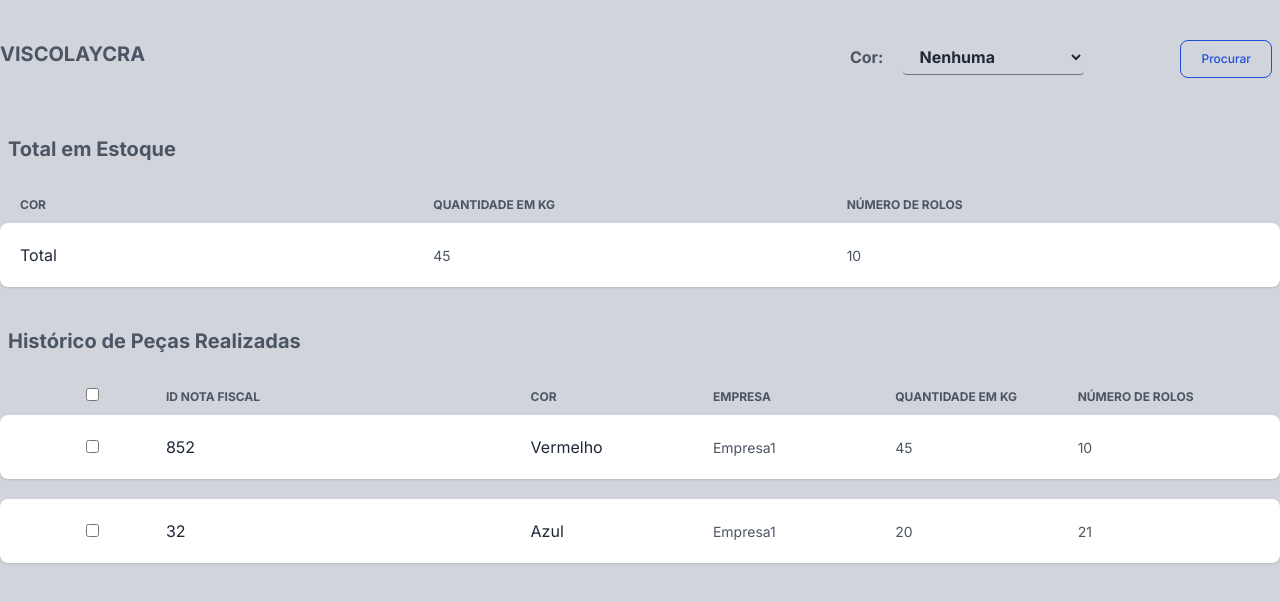
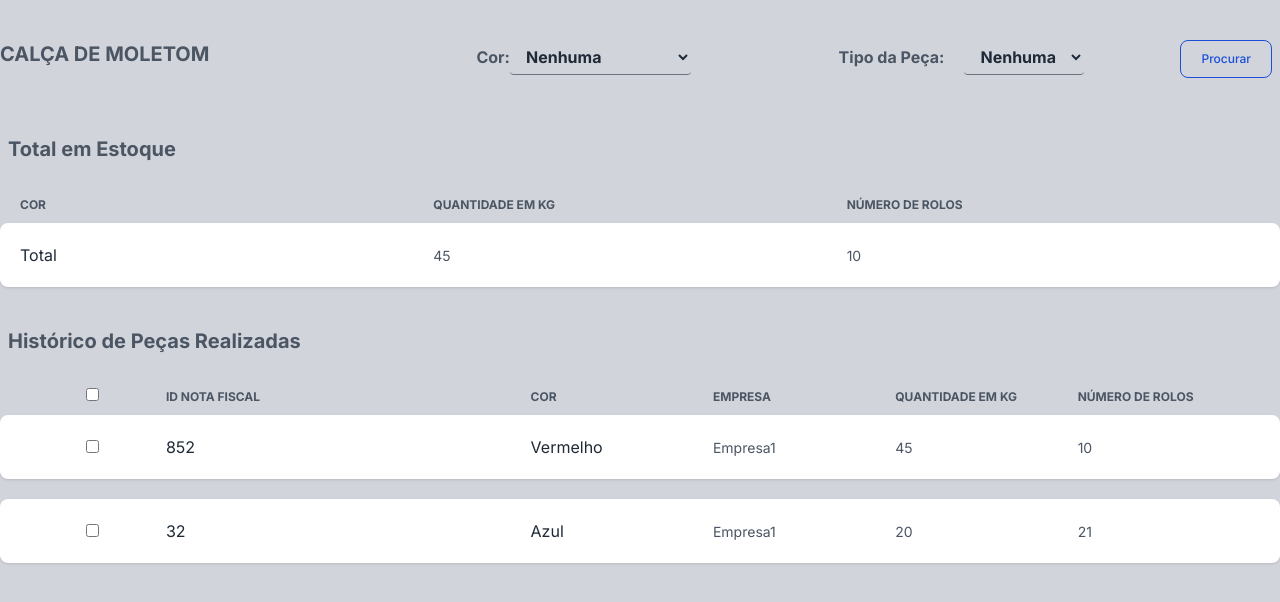
Before and after one commit to LucianoSchwalm/flater-controle-estoque, a Next.js app: page /peca/estoque/1 in a window 1280 px wide. Shown: the top 602 px of the page. Built offline with nearby package versions, Linux system fonts and the light colour scheme.

Commit message:
feat: fixing cloth in and stock pages

```diff
--- a/src/app/peca/cadastro/page.tsx
+++ b/src/app/peca/cadastro/page.tsx
@@ -297,7 +297,7 @@ export default function CadastroPeca() {
                   </button>
                </div>
             </div>
-            <div className="w-full mx-auto flex justify-center">
+            <div className="w-full mx-auto flex justify-center pb-10">
                <input
                   className="shadow-lg mt-3 pt-3 pb-3 w-1/4 text-white bg-indigo-500
                   hover:bg-indigo-400 rounded-full cursor-pointer"
--- a/src/app/peca/estoque/[id]/page.tsx
+++ b/src/app/peca/estoque/[id]/page.tsx
@@ -7,13 +7,11 @@ export default function Tecidos() {
       <div id="app" className="bg-gray-300 min-h-screen">
          <div className="container mx-auto">
             <div className="flex flex-row gap-x-24">
-               <div className="py-10 text-xl uppercase text-gray-600 font-bold">
-                  Viscolaycra
+               <div className="py-10 w-full text-xl uppercase text-gray-600 font-bold">
+                  Calça de Moletom
                </div>
                <div className="py-10 text-base text-gray-600 font-bold w-full text-right">
-                  <label htmlFor="cor" className="px-5">
-                     Cor:
-                  </label>
+                  <label htmlFor="cor">Cor:</label>
                   <select
                      className="bg-transparent py-1.5 px-3 text-gray-800 border-b border-gray-500
                      transition duration-500 focus:outline-none focus:border-black rounded"
@@ -26,6 +24,21 @@ export default function Tecidos() {
                      <option value="preto">Preto</option>
                      <option value="vermelho-sangue">Vermelho sangue</option>
                      <option value="vermelho">Vermelho</option>
+                  </select>
+               </div>
+               <div className="py-10 text-base text-gray-600 font-bold w-full text-right">
+                  <label htmlFor="cor" className="px-5">
+                     Tipo da Peça:
+                  </label>
+                  <select
+                     className="bg-transparent py-1.5 px-3 text-gray-800 border-b border-gray-500
+                     transition duration-500 focus:outline-none focus:border-black rounded"
+                     id="clothType"
+                     name="clothType"
+                  >
+                     <option value="none">Nenhuma</option>
+                     <option value="listrado">Listrada</option>
+                     <option value="lisa">Lisa</option>
                   </select>
                </div>
                <div>
```
Also changed, not shown: 1 other file (tests, documents, lock files or other folders).
